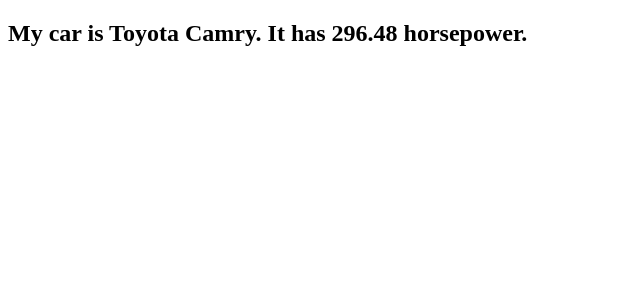
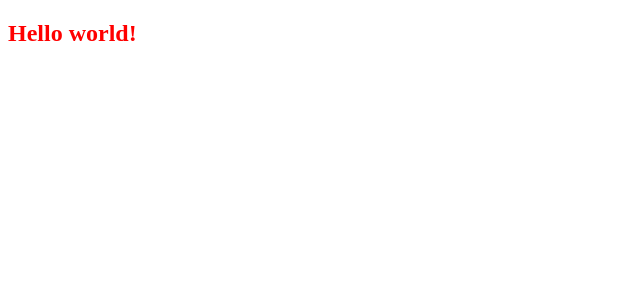
Before and after one commit to thanhpham091790/reactjs, a React (Vite) app in the folder 01-react-tutorial/my-react-app/: page / in a window 1280 px wide. Shown: the top 300 px of the page, without its empty margins (0-640 px from the left). Built offline with nearby package versions, Linux system fonts and the light colour scheme.

Commit message:
Use attribute className instead of class in JSX.

```diff
--- a/01-react-tutorial/my-react-app/index.html
+++ b/01-react-tutorial/my-react-app/index.html
@@ -1,5 +1,13 @@
 <!doctype html>
 <html lang="en">
+
+<head>
+  <style>
+    .greeting {
+      color: red;
+    }
+  </style>
+</head>
 
 <body>
   <div id="root"></div>
--- a/01-react-tutorial/my-react-app/src/main.jsx
+++ b/01-react-tutorial/my-react-app/src/main.jsx
@@ -2,19 +2,10 @@
 import { createRoot } from 'react-dom/client'
 
 function Car() {
-  const myobj = {
-    name: 'Toyota',
-    model: 'Camry',
-    color: 'Silver'
-  }
-
-  function kwtohp(kw) {
-    return kw * 1.36;
-  }
 
   return (
     <>
-      <h2>My car is {myobj.name} {myobj.model}. It has {kwtohp(218)} horsepower.</h2>
+      <h2 className='greeting'>Hello world!</h2>
     </>
   );
 }
```
